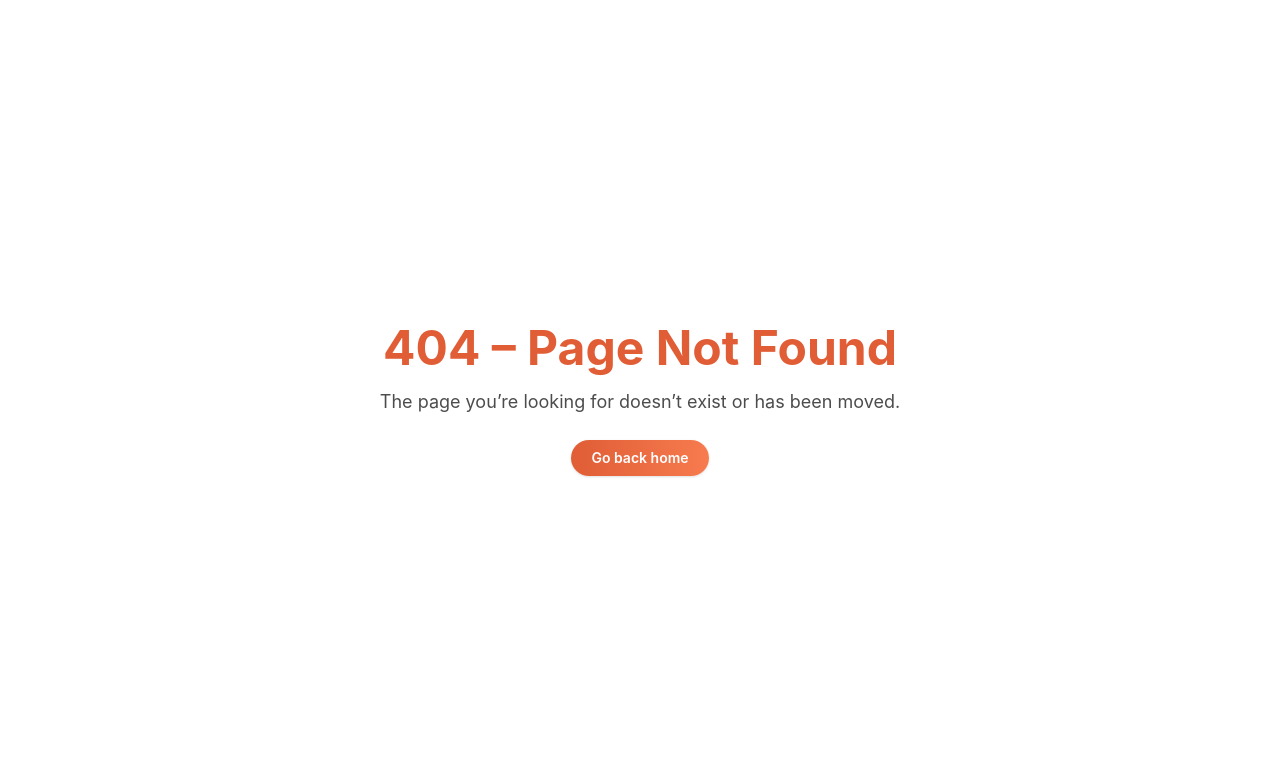
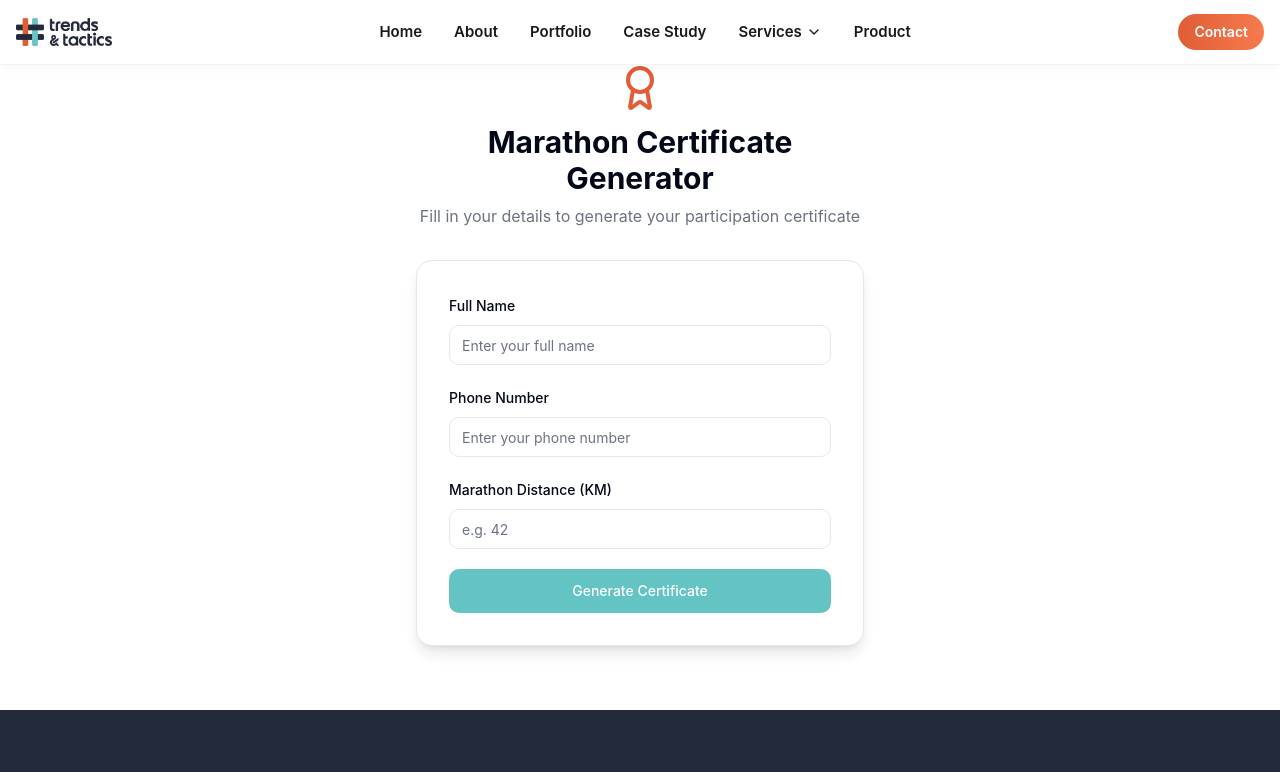
Before and after one commit to unnihari2332-cmd/trends-and-tactics-showcase-54108, a React (Vite) app: page /marathon in a window 1280 px wide. Before the commit this address had no page. Shown: the top 772 px of the page. Built offline with nearby package versions, Linux system fonts and the light colour scheme; the HTML template or start-up script is replaced by a standard one.

Commit message:
Add Marathon certificate page

```diff
--- a/src/App.tsx
+++ b/src/App.tsx
@@ -196,6 +196,9 @@ const App = () => (
           <Route path="/event/registration-success" element={<RegistrationSuccess />} />
           <Route path="/event/registration-failed" element={<RegistrationFailed />} />
 
+          {/* Marathon Certificate */}
+          <Route path="/marathon" element={<Marathon />} />
+
           {/* Client pages */}
           <Route path="/clients/TIPS" element={<TIPS />} />
           <Route path="/clients/DrAndrew" element={<DrAndrew />} />
```
